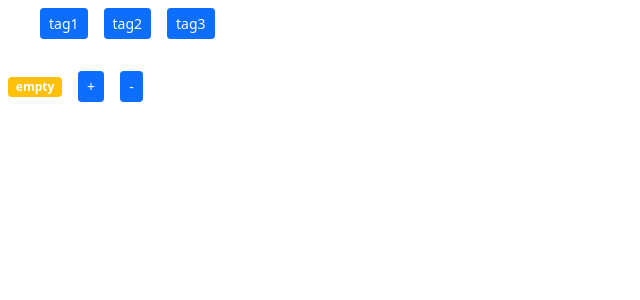
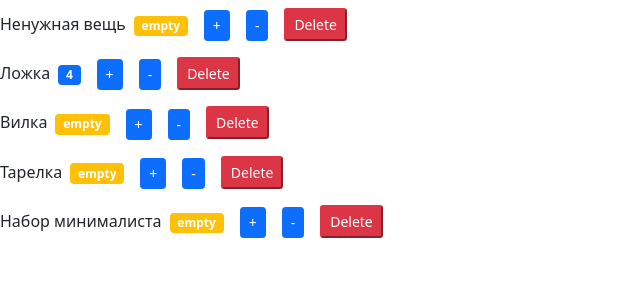
Before and after one commit to TrubnikovSergey/fast-company, a React (Create React App) app: page / in a window 1280 px wide. Shown: the top 300 px of the page, without its empty margins (0-640 px from the left). Built offline with nearby package versions, Linux system fonts and the light colour scheme.

Commit message:
lesson сompositions of components finita

```diff
--- a/src/app.jsx
+++ b/src/app.jsx
@@ -1,9 +1,9 @@
 import React from 'react'
-import Counter from './components/counter.jsx';
+import CountersList from './components/countersList';
 
 const App = () => {
 
-    return <Counter/>
+    return <CountersList/>
 
 }
 
--- a/src/components/counter.jsx
+++ b/src/components/counter.jsx
@@ -1,58 +1,42 @@
 import React,{useState} from "react"
 
-const Counter = () => {
+const Counter = (props) => {
 
-    const [count, setCount] = useState(0)
-    const [tags, setTags] = useState(['tag1','tag2','tag3'])
+    const [value, setValue] = useState(props.value)
 
-    const formatCount = () => {
-        return count === 0 ? 'empty' : count
+    const formatValue = () => {
+        return value === 0 ? 'empty' : value
     }
 
     const getClasses = () => {
 
         let classesBG = 'badge m-2 '
-        classesBG += count === 0 ? 'bg-warning' : 'bg-primary'
+        classesBG += value === 0 ? 'bg-warning' : 'bg-primary'
         return classesBG
 
     }
 
     const handleIncrement = () => {
-        setCount((prevState) => prevState + 1)
+        setValue((prevState) => prevState + 1)
     }
 
 
     const handleDecrement = () => {
-        setCount((prevState) => prevState - 1)
-    }
-
-    const handelTagChange = (id) => {
-
-        // setTags(['tag4','tag5'])
-        setTags((prevState) => prevState.filter((tag) => tag !== id))
-
-    }
-
-    const tagsRender = () => {
-        if(tags.length === 0){
-            return 'No Tags'
-        }
-        return tags.map(tag =>
-            <li key={tag}
-            className='btn btn-primary btn-sm m-2'
-            onClick={() => handelTagChange(tag)}>{tag}</li>
-        )
+        setValue((prevState) => prevState - 1)
     }
 
     return (
-    <>
-        <ul>
-            {tagsRender()}
-        </ul>
-        <span className={getClasses()}>{formatCount()}</span>
+    <div>
+        <span>{props.name}</span>
+        <span className={getClasses()}>{formatValue()}</span>
         <button className="btn btn-primary btn-sm m-2" onClick={handleIncrement}>+</button>
         <button className="btn btn-primary btn-sm m-2" onClick={handleDecrement}>-</button>
-    </>)
+        <button className="btn-danger btn-sm m-2"
+            onClick={() => props.onDelete(props.id)}
+        >
+            Delete
+        </button>
+    </div>)
 }
 
 export default Counter
--- /dev/null
+++ b/src/components/countersList.jsx
@@ -0,0 +1,32 @@
+import React, {useState} from 'react'
+import Counter from './counter'
+
+const CountersList = () => {
+
+    const [counters, setCounters] = useState([
+        {id: 0, value: 0, name:"Ненужная вещь"},
+        {id: 1, value: 4, name:"Ложка"},
+        {id: 2, value: 0, name:"Вилка"},
+        {id: 3, value: 0, name:"Тарелка"},
+        {id: 4, value: 0, name:"Набор минималиста"}
+    ])
+
+    const handleDelete = (id) => {
+        console.log('handleDelete', id);
+        const newCounters = counters.filter(c => c.id !== id)
+        setCounters((preState) => preState = newCounters)
+    }
+
+    return <>
+        {counters.map(count =>
+            <Counter
+                key={count.id}
+                {...count}
+                onDelete = {handleDelete}/>
+        )}
+
+    </>
+
+}
+
+export default CountersList
```
